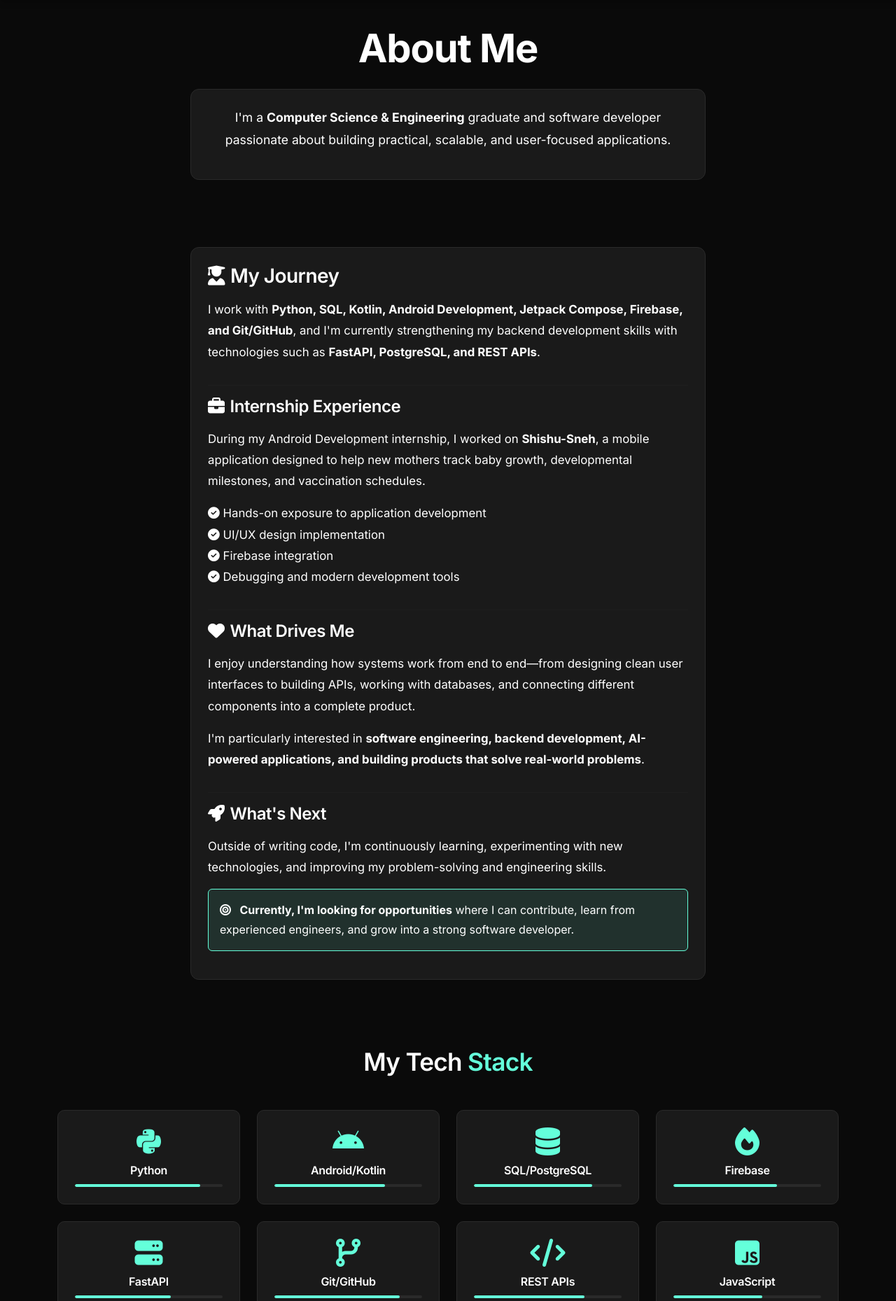
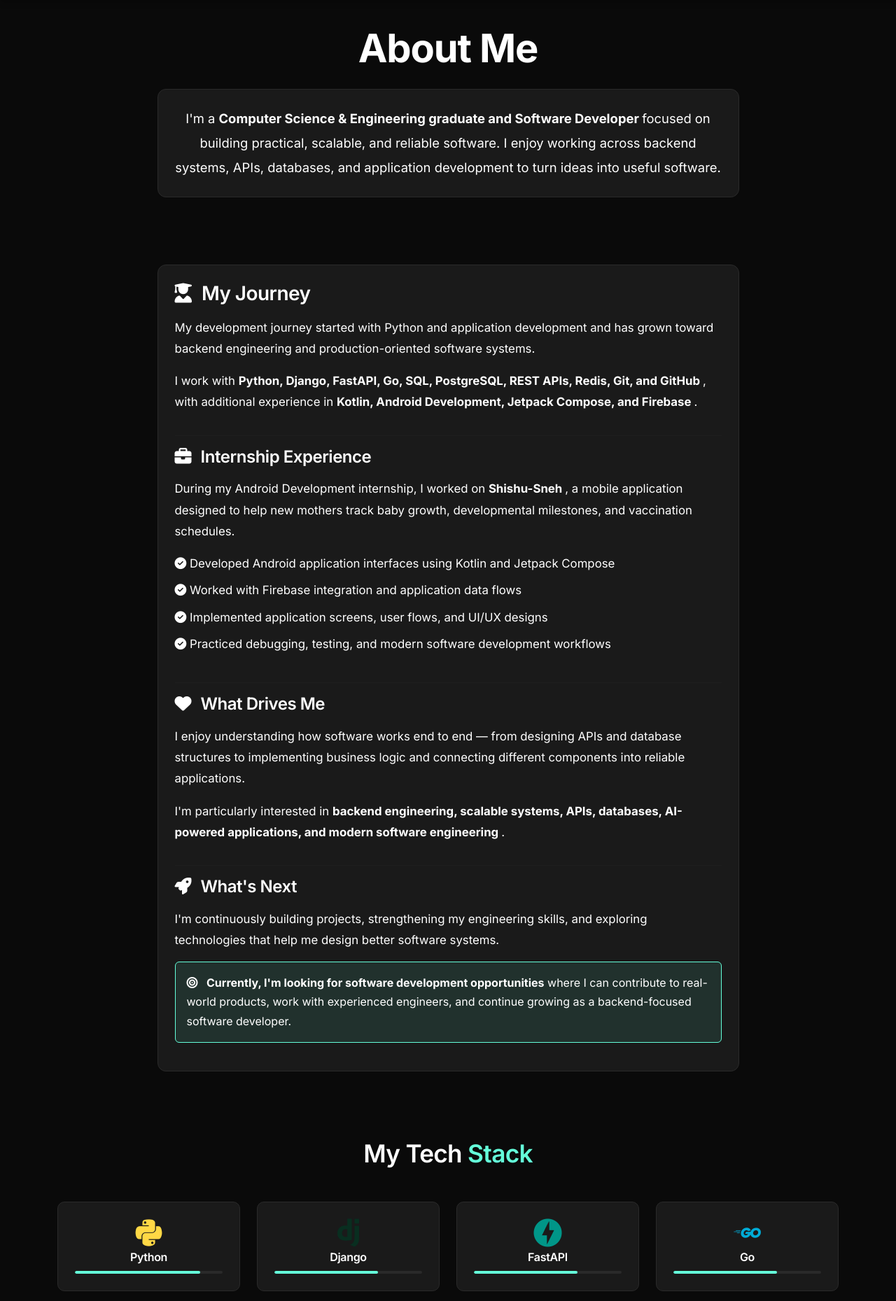
Before and after one commit to maniyarjakeer0209-source/my-portfolio, a Django app: template templates/core/about.html in a window 1280 px wide. Shown: the part 82-1941 px from the top of the page at 70% size. Run offline with Django 5.2, Linux system fonts and the light colour scheme; the template is opened without the code that fills it, so the values that code supplies are empty; parts of the project's set-up code (start-up, migrations or seed data) failed here and were passed over; some libraries are stand-ins or nearby versions.

Commit message:
Polish About page tech stack icons

```diff
--- a/templates/core/about.html
+++ b/templates/core/about.html
@@ -4,172 +4,339 @@
 {% block title %}About Me - Mohammed Jakeer F Maniyar{% endblock %}
 
 {% block content %}
+
 <!-- About Hero -->
 <section class="py-5" style="background: var(--bg-secondary);">
     <div class="container">
         <div class="row align-items-center">
-            <div class="col-lg-8 mx-auto text-center">
-                <h1 class="display-4 fw-bold mb-4">About <span style="color: var(--accent-color);">Me</span></h1>
+            <div class="col-lg-9 mx-auto text-center">
+
+                <h1 class="display-4 fw-bold mb-4">
+                    About <span style="color: var(--accent-color);">Me</span>
+                </h1>
+
                 <div class="card p-4">
-                    <p class="about-text" style="font-size: 1.1rem; color: var(--text-secondary);">
-                        I'm a <strong style="color: var(--text-primary);">Computer Science & Engineering</strong>
-                        graduate and software developer passionate about building
-                        <span style="color: var(--accent-color);">practical, scalable, and user-focused</span>
-                        applications.
+                    <p class="about-text mb-0"
+                       style="font-size: 1.15rem; color: var(--text-secondary); line-height: 1.9;">
+                        I'm a
+                        <strong style="color: var(--text-primary);">
+                            Computer Science & Engineering graduate and Software Developer
+                        </strong>
+                        focused on building practical, scalable, and reliable software.
+                        I enjoy working across backend systems, APIs, databases, and application
+                        development to turn ideas into useful software.
                     </p>
                 </div>
+
             </div>
         </div>
     </div>
 </section>
 
-<!-- Bio Section -->
+
+<!-- Journey & Experience -->
 <section class="py-5">
     <div class="container">
         <div class="row">
-            <div class="col-lg-8 mx-auto">
+            <div class="col-lg-9 mx-auto">
+
                 <div class="card p-4">
+
+                    <!-- My Journey -->
                     <h3 class="mb-3" style="color: var(--text-primary);">
-                        <i class="fas fa-user-graduate me-2" style="color: var(--accent-color);"></i>My Journey
+                        <i class="fas fa-user-graduate me-2"
+                           style="color: var(--accent-color);"></i>
+                        My Journey
                     </h3>
+
                     <p class="about-text" style="color: var(--text-secondary);">
-                        I work with <strong style="color: var(--text-primary);">Python, SQL, Kotlin, Android Development,
-                        Jetpack Compose, Firebase, and Git/GitHub</strong>, and I'm currently strengthening
-                        my backend development skills with technologies such as
-                        <strong style="color: var(--text-primary);">FastAPI, PostgreSQL, and REST APIs</strong>.
+                        My development journey started with Python and application development
+                        and has grown toward backend engineering and production-oriented software
+                        systems.
+                    </p>
+
+                    <p class="about-text" style="color: var(--text-secondary);">
+                        I work with
+                        <strong style="color: var(--text-primary);">
+                            Python, Django, FastAPI, Go, SQL, PostgreSQL, REST APIs, Redis,
+                            Git, and GitHub
+                        </strong>,
+                        with additional experience in
+                        <strong style="color: var(--text-primary);">
+                            Kotlin, Android Development, Jetpack Compose, and Firebase
+                        </strong>.
                     </p>
 
                     <hr style="border-color: var(--border-color);">
 
+
+                    <!-- Internship -->
                     <h4 class="mb-3" style="color: var(--text-primary);">
-                        <i class="fas fa-briefcase me-2" style="color: var(--accent-color);"></i>Internship Experience
+                        <i class="fas fa-briefcase me-2"
+                           style="color: var(--accent-color);"></i>
+                        Internship Experience
                     </h4>
+
                     <p class="about-text" style="color: var(--text-secondary);">
-                        During my Android Development internship, I worked on <strong style="color: var(--text-primary);">Shishu-Sneh</strong>,
-                        a mobile application designed to help new mothers track baby growth, developmental
-                        milestones, and vaccination schedules.
+                        During my Android Development internship, I worked on
+                        <strong style="color: var(--text-primary);">
+                            Shishu-Sneh
+                        </strong>,
+                        a mobile application designed to help new mothers track baby growth,
+                        developmental milestones, and vaccination schedules.
                     </p>
-                    <ul class="list-unstyled about-text" style="color: var(--text-secondary);">
-                        <li><i class="fas fa-check-circle" style="color: var(--accent-color);"></i> Hands-on exposure to application development</li>
-                        <li><i class="fas fa-check-circle" style="color: var(--accent-color);"></i> UI/UX design implementation</li>
-                        <li><i class="fas fa-check-circle" style="color: var(--accent-color);"></i> Firebase integration</li>
-                        <li><i class="fas fa-check-circle" style="color: var(--accent-color);"></i> Debugging and modern development tools</li>
+
+                    <ul class="list-unstyled about-text"
+                        style="color: var(--text-secondary);">
+
+                        <li class="mb-2">
+                            <i class="fas fa-check-circle"
+                               style="color: var(--accent-color);"></i>
+                            Developed Android application interfaces using Kotlin and Jetpack Compose
+                        </li>
+
+                        <li class="mb-2">
+                            <i class="fas fa-check-circle"
+                               style="color: var(--accent-color);"></i>
+                            Worked with Firebase integration and application data flows
+                        </li>
+
+                        <li class="mb-2">
+                            <i class="fas fa-check-circle"
+                               style="color: var(--accent-color);"></i>
+                            Implemented application screens, user flows, and UI/UX designs
+                        </li>
+
+                        <li class="mb-2">
+                            <i class="fas fa-check-circle"
+                               style="color: var(--accent-color);"></i>
+                            Practiced debugging, testing, and modern software development workflows
+                        </li>
+
                     </ul>
 
                     <hr style="border-color: var(--border-color);">
 
+
+                    <!-- What Drives Me -->
                     <h4 class="mb-3" style="color: var(--text-primary);">
-                        <i class="fas fa-heart me-2" style="color: var(--accent-color);"></i>What Drives Me
+                        <i class="fas fa-heart me-2"
+                           style="color: var(--accent-color);"></i>
+                        What Drives Me
                     </h4>
+
                     <p class="about-text" style="color: var(--text-secondary);">
-                        I enjoy understanding how systems work from end to end—from designing clean user
-                        interfaces to building APIs, working with databases, and connecting different
-                        components into a complete product.
+                        I enjoy understanding how software works end to end — from designing
+                        APIs and database structures to implementing business logic and connecting
+                        different components into reliable applications.
                     </p>
+
                     <p class="about-text" style="color: var(--text-secondary);">
-                        I'm particularly interested in <strong style="color: var(--text-primary);">software engineering,
-                        backend development, AI-powered applications, and building products that solve
-                        real-world problems</strong>.
+                        I'm particularly interested in
+                        <strong style="color: var(--text-primary);">
+                            backend engineering, scalable systems, APIs, databases,
+                            AI-powered applications, and modern software engineering
+                        </strong>.
                     </p>
 
                     <hr style="border-color: var(--border-color);">
 
+
+                    <!-- What's Next -->
                     <h4 class="mb-3" style="color: var(--text-primary);">
-                        <i class="fas fa-rocket me-2" style="color: var(--accent-color);"></i>What's Next
+                        <i class="fas fa-rocket me-2"
+                           style="color: var(--accent-color);"></i>
+                        What's Next
                     </h4>
+
                     <p class="about-text" style="color: var(--text-secondary);">
-                        Outside of writing code, I'm continuously learning, experimenting with new technologies,
-                        and improving my problem-solving and engineering skills.
+                        I'm continuously building projects, strengthening my engineering skills,
+                        and exploring technologies that help me design better software systems.
                     </p>
-                    <div class="alert" role="alert" style="background: rgba(100, 255, 218, 0.1); border: 1px solid var(--accent-color); color: var(--text-primary);">
-                        <i class="fas fa-bullseye me-2" style="color: var(--accent-color);"></i>
-                        <strong>Currently, I'm looking for opportunities</strong> where I can contribute,
-                        learn from experienced engineers, and grow into a strong software developer.
+
+                    <div class="alert"
+                         role="alert"
+                         style="
+                            background: rgba(100, 255, 218, 0.1);
+                            border: 1px solid var(--accent-color);
+                            color: var(--text-primary);
+                         ">
+
+                        <i class="fas fa-bullseye me-2"
+                           style="color: var(--accent-color);"></i>
+
+                        <strong>Currently, I'm looking for software development opportunities</strong>
+                        where I can contribute to real-world products, work with experienced
+                        engineers, and continue growing as a backend-focused software developer.
+
                     </div>
+
                 </div>
+
             </div>
         </div>
     </div>
 </section>
 
-<!-- Tech Stack Section -->
+
+<!-- Tech Stack -->
 <section class="py-5" style="background: var(--bg-secondary);">
+
     <div class="container">
-        <h2 class="section-title">My Tech <span>Stack</span></h2>
+
+        <h2 class="section-title">
+            My Tech <span>Stack</span>
+        </h2>
+
         <div class="row g-4">
+
+            <!-- Python -->
             <div class="col-md-3 col-sm-6">
                 <div class="skill-item">
-                    <i class="fab fa-python"></i>
+                    <i class="devicon-python-plain colored"></i>
                     <h6 style="color: var(--text-primary);">Python</h6>
                     <div class="progress">
                         <div class="progress-bar" style="width: 85%;"></div>
                     </div>
                 </div>
             </div>
+
+            <!-- Django -->
             <div class="col-md-3 col-sm-6">
                 <div class="skill-item">
-                    <i class="fab fa-android"></i>
-                    <h6 style="color: var(--text-primary);">Android/Kotlin</h6>
+                    <i class="devicon-django-plain colored"></i>
+                    <h6 style="color: var(--text-primary);">Django</h6>
                     <div class="progress">
-                        <div class="progress-bar" style="width: 75%;"></div>
+                        <div class="progress-bar" style="width: 70%;"></div>
                     </div>
                 </div>
             </div>
+
+            <!-- FastAPI -->
             <div class="col-md-3 col-sm-6">
                 <div class="skill-item">
-                    <i class="fas fa-database"></i>
-                    <h6 style="color: var(--text-primary);">SQL/PostgreSQL</h6>
+                    <i class="devicon-fastapi-plain colored"></i>
+                    <h6 style="color: var(--text-primary);">FastAPI</h6>
                     <div class="progress">
-                        <div class="progress-bar" style="width: 80%;"></div>
+                        <div class="progress-bar" style="width: 70%;"></div>
                     </div>
                 </div>
             </div>
+
+            <!-- Go -->
             <div class="col-md-3 col-sm-6">
                 <div class="skill-item">
-                    <i class="fas fa-fire"></i>
+                    <i class="devicon-go-original-wordmark colored"></i>
+                    <h6 style="color: var(--text-primary);">Go</h6>
+                    <div class="progress">
+                        <div class="progress-bar" style="width: 70%;"></div>
+                    </div>
+                </div>
+            </div>
+
+            <!-- Kotlin -->
+            <div class="col-md-3 col-sm-6">
+                <div class="skill-item">
+                    <i class="devicon-kotlin-plain colored"></i>
+                    <h6 style="color: var(--text-primary);">Kotlin</h6>
+                    <div class="progress">
+                        <div class="progress-bar" style="width: 70%;"></div>
+                    </div>
+                </div>
+            </div>
+
+            <!-- Android -->
+            <div class="col-md-3 col-sm-6">
+                <div class="skill-item">
+                    <i class="devicon-android-plain colored"></i>
+                    <h6 style="color: var(--text-primary);">Android</h6>
+                    <div class="progress">
+                        <div class="progress-bar" style="width: 70%;"></div>
+                    </div>
+                </div>
+            </div>
+
+            <!-- Jetpack Compose -->
+            <div class="col-md-3 col-sm-6">
+                <div class="skill-item">
+                    <i class="devicon-jetpackcompose-plain colored"></i>
+                    <h6 style="color: var(--text-primary);">Jetpack Compose</h6>
+                    <div class="progress">
+                        <div class="progress-bar" style="width: 70%;"></div>
+                    </div>
+                </div>
+            </div>
+
+            <!-- Firebase -->
+            <div class="col-md-3 col-sm-6">
+                <div class="skill-item">
+                    <i class="devicon-firebase-plain colored"></i>
                     <h6 style="color: var(--text-primary);">Firebase</h6>
                     <div class="progress">
                         <div class="progress-bar" style="width: 70%;"></div>
                     </div>
                 </div>
             </div>
+
+            <!-- SQL -->
             <div class="col-md-3 col-sm-6">
                 <div class="skill-item">
-                    <i class="fas fa-server"></i>
-                    <h6 style="color: var(--text-primary);">FastAPI</h6>
+                    <i class="fas fa-database"></i>
+                    <h6 style="color: var(--text-primary);">SQL</h6>
+                    <div class="progress">
+                        <div class="progress-bar" style="width: 80%;"></div>
+                    </div>
+                </div>
+            </div>
+
+            <!-- PostgreSQL -->
+            <div class="col-md-3 col-sm-6">
+                <div class="skill-item">
+                    <i class="devicon-postgresql-plain colored"></i>
+                    <h6 style="color: var(--text-primary);">PostgreSQL</h6>
+                    <div class="progress">
+                        <div class="progress-bar" style="width: 70%;"></div>
+                    </div>
+                </div>
+            </div>
+
+            <!-- Redis -->
+            <div class="col-md-3 col-sm-6">
+                <div class="skill-item">
+                    <i class="devicon-redis-plain colored"></i>
+                    <h6 style="color: var(--text-primary);">Redis</h6>
                     <div class="progress">
                         <div class="progress-bar" style="width: 65%;"></div>
                     </div>
                 </div>
             </div>
+
+            <!-- REST APIs -->
             <div class="col-md-3 col-sm-6">
                 <div class="skill-item">
-                    <i class="fas fa-code-branch"></i>
-                    <h6 style="color: var(--text-primary);">Git/GitHub</h6>
+                    <i class="fas fa-server"></i>
+                    <h6 style="color: var(--text-primary);">REST APIs</h6>
                     <div class="progress">
-                        <div class="progress-bar" style="width: 85%;"></div>
+                        <div class="progress-bar" style="width: 80%;"></div>
                     </div>
                 </div>
             </div>
-            <div class="col-md-3 col-sm-6">
-                <div class="skill-item">
-                    <i class="fas fa-code"></i>
-                    <h6 style="color: var(--text-primary);">REST APIs</h6>
-                    <div class="progress">
-                        <div class="progress-bar" style="width: 75%;"></div>
-                    </div>
-                </div>
-            </div>
-            <div class="col-md-3 col-sm-6">
-                <div class="skill-item">
-                    <i class="fab fa-js-square"></i>
-                    <h6 style="color: var(--text-primary);">JavaScript</h6>
-                    <div class="progress">
-                        <div class="progress-bar" style="width: 60%;"></div>
-                    </div>
-                </div>
-            </div>
+
+           <!-- GitHub -->
+<div class="col-md-3 col-sm-6">
+    <div class="skill-item">
+        <i class="fab fa-github" style="color: #ffffff !important; opacity: 1 !important;"></i>
+        <h6 style="color: var(--text-primary);">Git & GitHub</h6>
+        <div class="progress">
+            <div class="progress-bar" style="width: 85%;"></div>
         </div>
     </div>
+</div>
+
+        </div>
+
+    </div>
+
 </section>
+
 {% endblock %}
```
Also changed, not shown: static/css/style.css (+8 -17 lines).
